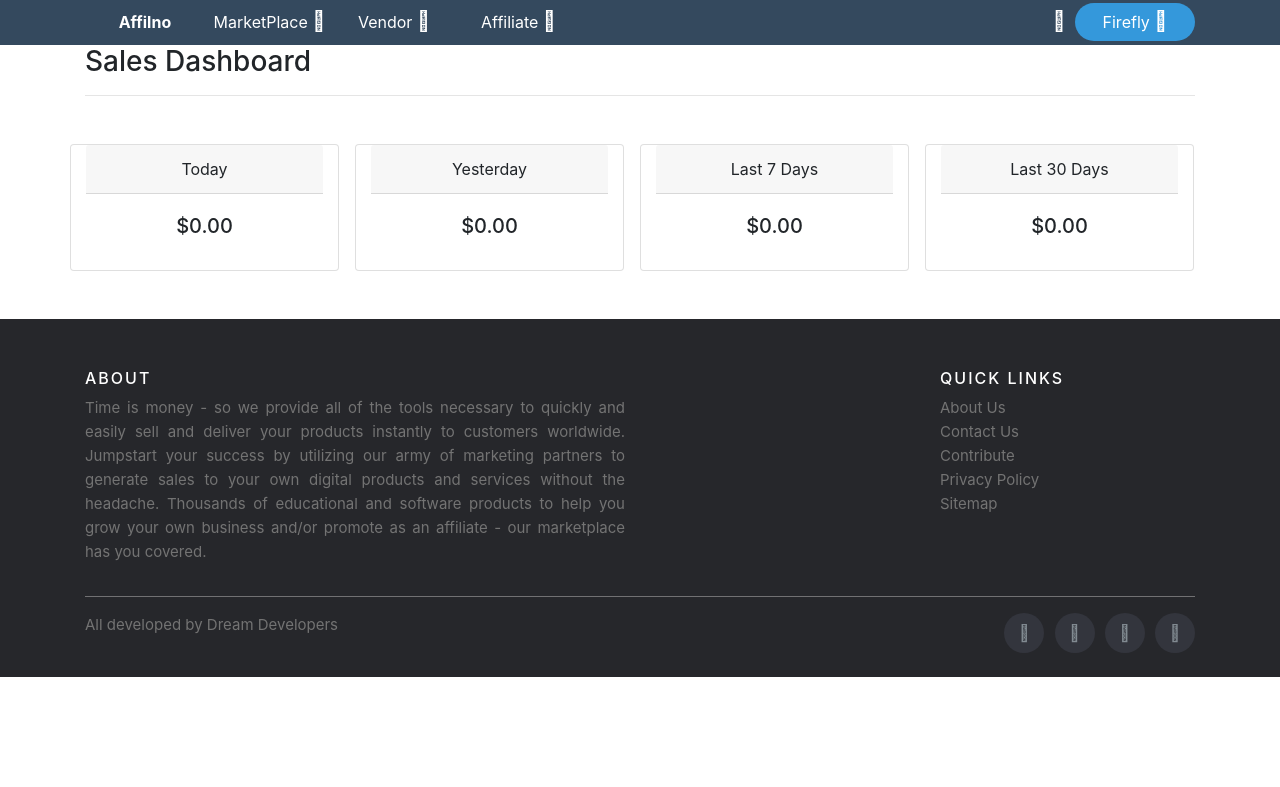
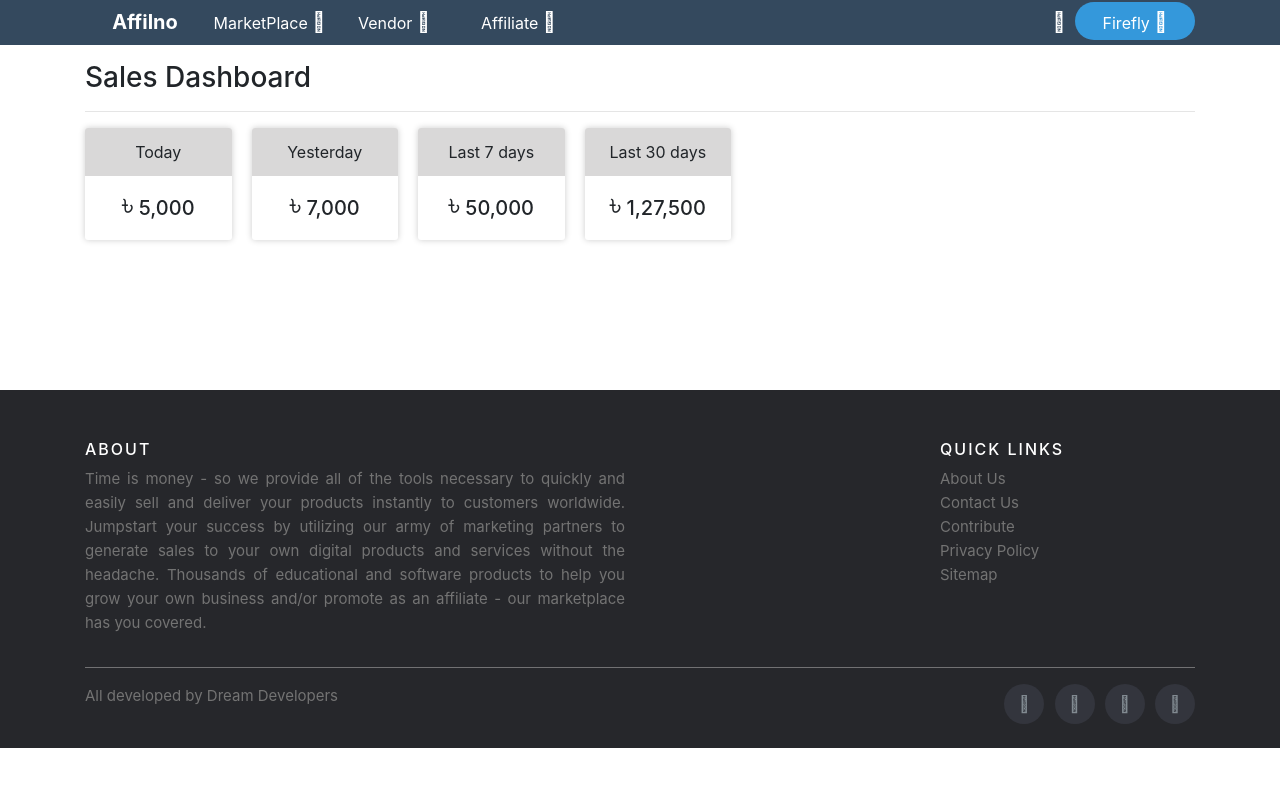
Before and after one commit to grim-firefly/Affilino, a PHP site: page /html/Sales_Dashboard.html in a window 1280 px wide. Shown: the top 787 px of the page. Run offline with PHP 8.4, Linux system fonts and the light colour scheme; some libraries are stand-ins or nearby versions.

Commit message:
fixed shadow in login,signup,fpass, fixed footer, dropdownproblem and index file

```diff
--- a/css/dropdown.css
+++ b/css/dropdown.css
@@ -14,8 +14,8 @@
   height: 45px;
   line-height: 45px;
   color: #ffffff;
-  /* position: sticky; */
-   position: -webkit-sticky;
+  position: sticky;
+  position: -webkit-sticky;
   position: sticky;
   top: 0;
 }
@@ -23,7 +23,7 @@
 .logo a {
   display: block;
   font-weight: bold;
-  /* font-size: 20px; */
+  font-size: 20px;
   text-decoration: none;
 }
 .main_menu ul li {
@@ -60,7 +60,7 @@
 }
 .left_section .main_menu {
   display: inline-block;
-  /* position: relative; */
+  position: relative;
 }
 .main_menu {
   position: relative;
@@ -68,21 +68,24 @@
 .main_menu .submenu {
   visibility: hidden;
   opacity: 0;
+  margin-top: -2px;
   position: absolute;
   top: 100%;
   left: 0;
   width: 100%;
+  display: block;
   transform: translateY(-2em);
-  z-index: -1;
+  z-index: -1 !important;
   transition: all 0.3s ease-in-out 0s, visibility 0s linear 0.3s,
     z-index 0s linear 0.01s;
 }
 .main_menu:hover .submenu {
   visibility: visible;
   opacity: 1;
-  z-index: 1;
+  z-index: 1 !important;
   transform: translateY(0%);
   transition-delay: 0s, 0s, 0.4s;
+  display: block;
 }
 .right_section .notify .nav_icon {
   margin-right: 5px;
@@ -92,7 +95,7 @@
 }
 .right_section .username .mm_menu {
   height: 38px;
-  line-height: 38px;
+  line-height: 42px;
   width: 120px;
   background-color: #3498db;
   text-align: center;
@@ -101,14 +104,17 @@
 }
 
 .right_section .submenu li {
+  margin-top: -2px;
   color: #ffffff;
   background-color: #34495e;
   width: 120px;
   height: 40px;
   line-height: 40px;
   list-style: none;
-  text-align: center;
+  text-align: left;
+  padding: 0px;
 }
+
 .right_section .username a {
   color: #ffffff;
   text-decoration: none;
@@ -125,14 +131,14 @@
   left: 0;
   width: 100%;
   transform: translateY(-2em);
-  z-index: -1;
+  z-index: -1 !important;
   transition: all 0.3s ease-in-out 0s, visibility 0s linear 0.3s,
     z-index 0s linear 0.01s;
 }
 .right_section .username:hover .submenu {
   visibility: visible;
   opacity: 1;
-  z-index: 1;
+  z-index: 1 !important;
   transform: translateY(0%);
   transition-delay: 0s, 0s, 0.4s;
 }
--- a/css/footer.css
+++ b/css/footer.css
@@ -3,12 +3,14 @@
   padding: 0;
   box-sizing: border-box;
 }
+
 .site-footer {
   background-color: #26272b;
   padding: 45px 0 20px;
   font-size: 15px;
   line-height: 24px;
   color: #737373;
+  display: block;
 }
 
 .site-footer hr {
--- a/css/login_signup.css
+++ b/css/login_signup.css
@@ -34,11 +34,11 @@ form .input-box {
   font-size: 15px;
   border: none;
   outline: none;
-  box-shadow: 3px 3px 15px #a8a8a8;
+  box-shadow: 0px 0px 6px #cccccc;
   transition: box-shadow 0.5s;
 }
 form input:focus {
-  box-shadow: 7px 7px 25px #a8a8a8;
+  box-shadow: 3px 5px 15px #a8a8a8;
   border-bottom: 2px solid #3498db;
 }
 
--- a/html/Sales_Dashboard.html
+++ b/html/Sales_Dashboard.html
@@ -11,12 +11,48 @@
   <link rel="stylesheet" href="../css/bootstrap.css" />
   <!-- css files here -->
   <link rel="stylesheet" href="../css/footer.css">
-  <link rel="stylesheet" href="../css/dropdown.css">
   <!-- font awesome -->
   <link rel="stylesheet" href="../css/fontawesome.min.css">
+  <link rel="stylesheet" href="../css/dropdown.css">
   <style>
+    .__row {
+      display: flex;
+      justify-content: flex-start;
+      align-items: center;
+      text-align: center !important;
+      width: 60%;
+      margin-right: auto;
+    }
 
+    .__card {
+      width: 100%;
+      text-align: center;
+      display: flex;
+      flex-direction: column;
+      justify-content: flex-start;
+      box-shadow: 0 0 6px #ccc;
+      display: block;
+      margin-right: 20px;
+      overflow: hidden;
+      border-radius: 3px;
+    }
+
+    .card__body {
+      width: 100%;
+      padding: 10px 0;
+    }
+
+    .card__header {
+      width: 100%;
+      background-color: #d9d8d8;
+      padding: 12px 0px;
+    }
+
+    .site-footer {
+      margin-top: 150px;
+    }
   </style>
+
 </head>
 
 <body>
@@ -28,7 +64,7 @@
           <a href="#">Affilno</a>
         </div>
         <div class="main_menu">
-                <div class="mm_menu"><a href="#">MarketPlace  <i class="fas fa-angle-down nav_icon"></i></a></div>
+          <div class="mm_menu"><a href="#">MarketPlace <i class="fas fa-angle-down nav_icon"></i></a></div>
           <ul class="submenu">
             <li><a href="#">Home</a></li>
             <li><a href="#">Top product</a></li>
@@ -38,7 +74,7 @@
 
         </div>
         <div class="main_menu">
-                <div class="mm_menu"><a href="#">Vendor  <i class="fas fa-angle-down nav_icon"></i></a></div>
+          <div class="mm_menu"><a href="#">Vendor <i class="fas fa-angle-down nav_icon"></i></a></div>
           <ul class="submenu">
             <li><a href="#">Dashboard</a></li>
             <li><a href="#">My Product</a></li>
@@ -48,7 +84,7 @@
 
         </div>
         <div class="main_menu">
-                <div class="mm_menu"> <a href="#">Affiliate  <i class="fas fa-angle-down nav_icon"></i></a></div>
+          <div class="mm_menu"> <a href="#">Affiliate <i class="fas fa-angle-down nav_icon"></i></a></div>
           <ul class="submenu">
             <li><a href="#">Dashboard</a></li>
             <li><a href="#">Offers</a></li>
@@ -61,12 +97,12 @@
         <div class="notify"> <a href="#"><i class="fas fa-bell nav_icon"></i></a></div>
         <div class="username">
           <div class="mm_menu"><a href="#">Firefly <i class="fas fa-angle-down nav_icon"></i></a></div>
-                <ul class="submenu">
-                    <li><a href="#"><i class="fas fa-heart"></i> Favourite</a></li>
-                    <li><a href="#"><i class="fas fa-history"></i> Histroy</a></li>
-                    <li><a href="#"><i class="fas fa-wallet"></i> Wallet</a></li>
-                    <li><a href="#"><i class="fas fa-user-tie"></i>  My Account</a></li>
-                    <li><a href="#"><i class="fas fa-sign-out-alt"></i> Log Out</a></li>
+          <ul class="submenu" style="padding: 0;margin: 0;">
+            <li><a class="pl-2" href="#"> <i class="fas fa-heart"></i> Favourite</a></li>
+            <li><a class="pl-2" href="#"> <i class="fas fa-history"></i> Histroy</a></li>
+            <li><a class="pl-2" href="#"> <i class="fas fa-wallet"></i> Wallet</a></li>
+            <li><a class="pl-2" href="#"> <i class="fas fa-user-tie"></i> My Account</a></li>
+            <li><a class="pl-2" href="#"><i class="fas fa-sign-out-alt"></i> Log Out</a></li>
           </ul>
 
         </div>
@@ -74,47 +110,48 @@
       </div>
     </div>
   </div>
-  <!--  -->
-  <!--  -->
-  <div class="container mb-5">
+  <!--Card Design -->
+  <div class="container mb-5 mt-3">
     <h3>Sales Dashboard</h3>
     <hr>
-    <div class="row mt-5">
-      <div class="card text-center mr-3 col">
-        <div class="card-header">
+    <div class="__row">
+      <div class="__card">
+        <div class="card__header">
           Today
         </div>
-        <div class="card-body">
-          <h5 class="card-title">$0.00</h5>
+        <div class="card__body">
+
+          <h5><span style="font-size: 30px;">৳</span> 5,000</h5>
+        </div>
       </div>
 
-      </div>
-      <div class="card text-center mr-3 col">
-        <div class="card-header">
+      <div class="__card">
+        <div class="card__header">
           Yesterday
         </div>
-        <div class="card-body">
-          <h5 class="card-title">$0.00</h5>
+        <div class="card__body">
+
+          <h5><span style="font-size: 30px;">৳</span> 7,000</h5>
+        </div>
       </div>
 
+      <div class="__card">
+        <div class="card__header">
+          Last 7 days
         </div>
-      <div class="card text-center mr-3 col">
-        <div class="card-header">
-          Last 7 Days
+        <div class="card__body">
+          <h5><span style="font-size: 30px;">৳</span> 50,000</h5>
         </div>
-        <div class="card-body">
-          <h5 class="card-title">$0.00</h5>
       </div>
 
+      <div class="__card">
+        <div class="card__header">
+          Last 30 days
         </div>
-      <div class="card text-center mr-3 col">
-        <div class="card-header">
-          Last 30 Days
+        <div class="card__body">
+
+          <h5><span style="font-size: 30px;">৳</span> 1,27,500</h5>
         </div>
-        <div class="card-body">
-          <h5 class="card-title">$0.00</h5>
-        </div>
-
       </div>
     </div>
   </div>
@@ -124,9 +161,11 @@
       <div class="row">
         <div class="col-sm-12 col-md-6">
           <h6>About</h6>
-          <p class="text-justify">Time is money - so we provide all of the tools necessary to quickly and easily sell
+          <p class="text-justify">Time is money - so we provide all of the tools necessary to quickly and easily
+            sell
             and deliver your products instantly to customers worldwide.
-            Jumpstart your success by utilizing our army of marketing partners to generate sales to your own digital
+            Jumpstart your success by utilizing our army of marketing partners to generate sales to your own
+            digital
             products and services without the headache.
             Thousands of educational and software products to help you grow your own business and/or promote as an
             affiliate - our marketplace has you covered.
--- a/html/Signup.html
+++ b/html/Signup.html
@@ -30,8 +30,8 @@
 
             <i class="fas fa-unlock-alt icons_signup"></i>
             <input type="password" name="password" class="input-box" placeholder="Confirm Password" />
-            <div class="already_account"><a href="#">Already have account?</a></div>
-            <input type="button" class="sign-up-btn" name="signup-btn" value="Signup" />
+            <div class="already_account"><a href="login.html">Already have account?</a></div>
+            <input type="submit" class="sign-up-btn" name="signup-btn" value="Signup" />
         </form>
         <p>Or Connect Using</p>
         <div class="alternative_signup">
```
Also changed, not shown: html/forget_password.html (+1 -16 lines), html/login.html (+4 -8 lines), index.html (+19 -12 lines). Lines whose indentation alone changed are shown as unchanged.
